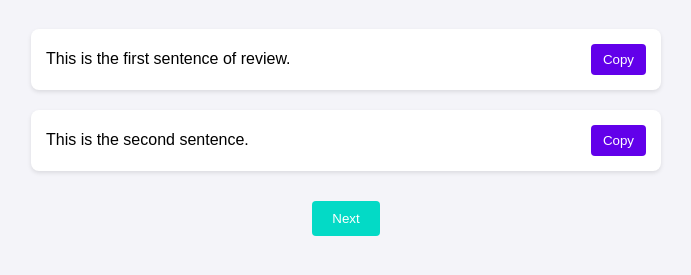
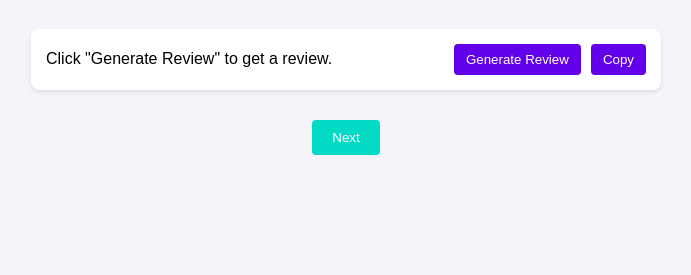
Before and after one commit to AswinKumar1807/ReviewPage, a plain HTML site: page index.html in a window 1280 px wide. Shown: the part 81-356 px from the top of the page, without its empty margins (294-985 px from the left). Drawn offline with Linux system fonts and the light colour scheme.

Commit message:
review of ai

```diff
--- a/index.html
+++ b/index.html
@@ -66,12 +66,9 @@
 <body>
     <h1>Review Page</h1>
     <div class="sentence">
-        <p id="sentence1">This is the first sentence of review.</p>
+        <p id="sentence1">Click "Generate Review" to get a review.</p>
+        <button onclick="generateReview('sentence1')">Generate Review</button>
         <button onclick="copyText('sentence1', this)">Copy</button>
-    </div>
-    <div class="sentence">
-        <p id="sentence2">This is the second sentence.</p>
-        <button onclick="copyText('sentence2', this)">Copy</button>
     </div>
     <!-- Add more sentences as needed -->
 
@@ -80,6 +77,34 @@
     </div>
 
     <script>
+        async function generateReview(elementId) {
+            try {
+                const response = await fetch('https://api.openai.com/v1/completions', {
+                    method: 'POST',
+                    headers: {
+                        'Content-Type': 'application/json',
+                        'Authorization': `Bearer sk-proj-IISGmgl189acY70F6Ij1T3BlbkFJNBdYAgoxznhJVhLLfAI5`
+                    },
+                    body: JSON.stringify({
+                        model: "text-davinci-003",
+                        prompt: "Generate a review for a restaurant.",
+                        max_tokens: 50
+                    })
+                });
+
+                if (!response.ok) {
+                    throw new Error(`HTTP error! status: ${response.status}`);
+                }
+
+                const data = await response.json();
+                console.log(data); // Log the response for debugging
+                document.getElementById(elementId).textContent = data.choices[0].text.trim();
+            } catch (error) {
+                console.error('Error:', error);
+                document.getElementById(elementId).textContent = "Failed to generate review. Please try again.";
+            }
+        }
+
         function copyText(elementId, button) {
             const text = document.getElementById(elementId).textContent;
             navigator.clipboard.writeText(text).then(() => {
@@ -95,7 +120,7 @@
         }
 
         function goToNextPage() {
-            window.location.href = "https://search.google.com/local/writereview?placeid=ChIJJQtHaYAXrjsRgmsCioLrhxE"; // Replace with the URL of the next page
+            window.location.href = "https://www.example.com"; // Replace with the URL of the next page
         }
     </script>
 </body>
```
